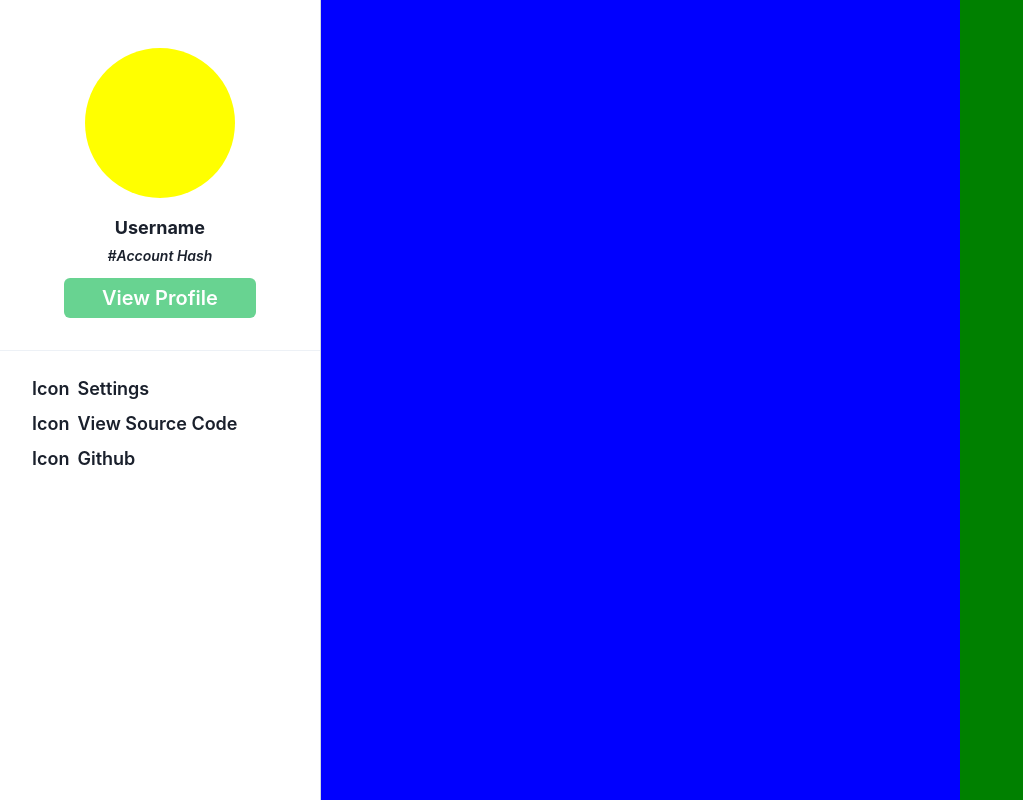
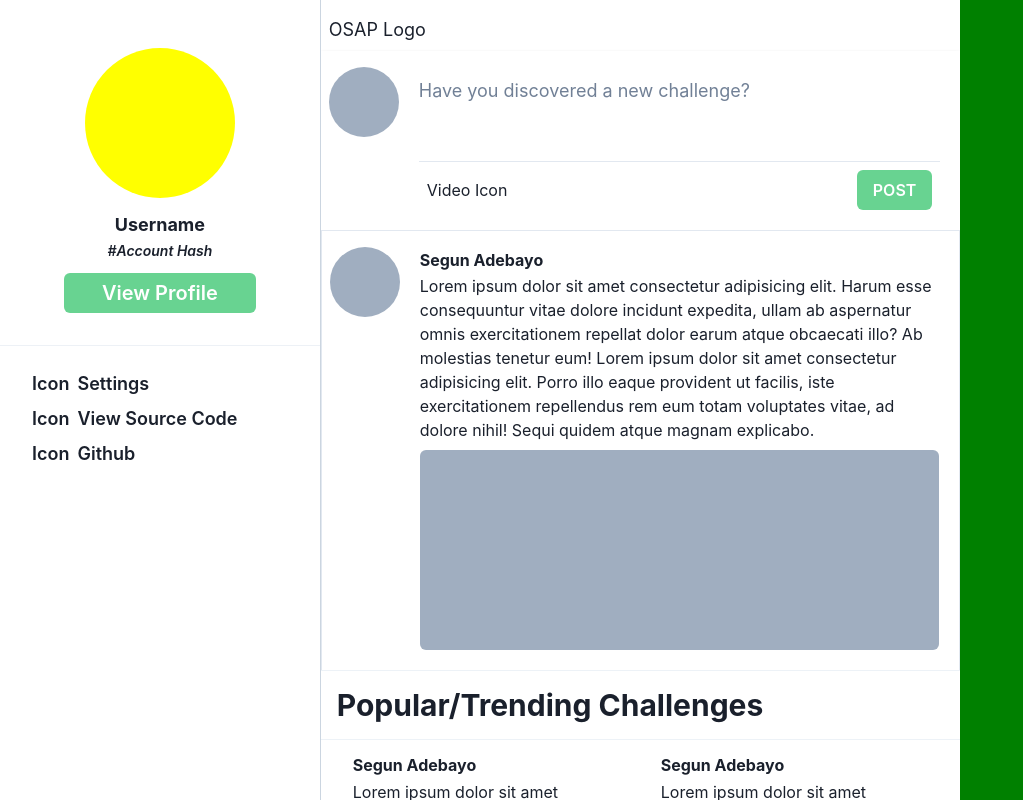
Before and after one commit to d-a-ve/OSAP, a React (Vite) app: page /Home in a window 1280 px wide. Shown: the whole page, without its empty margins (0-1023 px from the left). Built offline with nearby package versions, Linux system fonts and the light colour scheme.

Commit message:
feat: addeed the home center panel component

```diff
--- a/index.html
+++ b/index.html
@@ -7,6 +7,7 @@
       type="image/svg+xml"
       href="/vite.svg"
     />
+    <link rel="stylesheet" href="src/styles/global.css" />
     <meta
       name="viewport"
       content="width=device-width, initial-scale=1.0"
--- a/src/components/homeCenterPanel/CenterPanel.tsx
+++ b/src/components/homeCenterPanel/CenterPanel.tsx
@@ -1,7 +1,33 @@
-import { Box } from "@chakra-ui/react"
+import {
+  Box,
+  Stack,
+  Text
+} from "@chakra-ui/react"
+import ThreadCard from "./ThreadCard"
+import CreateThread from "./CreateThread"
+import PopularThreadsSection from "./PopularThreadSection"
 
 export default function CenterPanel() {
   return (
-    <Box flex="2" bg="blue" height="100vh"></Box>
+    <Box
+      flex="2"
+      overflow="auto"
+      h="100vh"
+      py="16px"
+      className="center-panel"
+    >
+      <Box pl="8px" fontSize="lg" pb="8px">
+        <Text>OSAP Logo</Text>
+      </Box>
+      <CreateThread />
+      <Stack spacing="0px">
+        <ThreadCard />
+        <PopularThreadsSection />
+        <ThreadCard />
+        <ThreadCard />
+        <ThreadCard />
+        <ThreadCard />
+      </Stack>
+    </Box>
   )
 }
--- /dev/null
+++ b/src/components/homeCenterPanel/CreateThread.tsx
@@ -0,0 +1,52 @@
+import {
+  Box,
+  Text,
+  Card,
+  CardBody,
+  Textarea,
+  Flex,
+  Button,
+} from "@chakra-ui/react"
+
+export default function CreateThread() {
+  return (
+    <Card rounded="0px" direction="row">
+      <Box pt="16px" pl="8px">
+        {/* use Avatar component  */}
+        <Box
+          bg="gray.400"
+          rounded="full"
+          height="70px"
+          width="70px"
+        />
+      </Box>
+      <CardBody>
+        <Box w="">
+          <Textarea
+            placeholder="Have you discovered a new challenge?"
+            rows={3}
+            w="100%"
+            resize="none"
+            variant="flushed"
+            size="lg"
+          />
+          <Flex
+            align="center"
+            justify="space-between"
+            mt="8px"
+            px="8px"
+          >
+            <Text>Video Icon</Text>
+            <Button
+              bg="green.300"
+              textColor="white"
+              fontSize="md"
+            >
+              POST
+            </Button>
+          </Flex>
+        </Box>
+      </CardBody>
+    </Card>
+  )
+}
--- /dev/null
+++ b/src/components/homeCenterPanel/PopularThreadSection.tsx
@@ -0,0 +1,34 @@
+import {
+  Box,
+  Grid,
+  Heading,
+} from "@chakra-ui/react"
+import ThreadDetail from "./ThreadDetail"
+
+export default function PopularThreadsSection() {
+  return (
+    <Box borderY="1px" borderColor="gray.100">
+      <Heading
+        size="lg"
+        borderBottom="1px"
+        p="16px"
+        borderColor="gray.100"
+      >
+        Popular/Trending Challenges
+      </Heading>
+      <Grid
+        p="16px"
+        pl="32px"
+        width="100%"
+        overflowX="scroll"
+        gap="8px"
+        autoFlow="column"
+      >
+        <ThreadDetail width="300px" />
+        <ThreadDetail width="300px" />
+        <ThreadDetail width="300px" />
+        <ThreadDetail width="300px" />
+      </Grid>
+    </Box>
+  )
+}
--- /dev/null
+++ b/src/components/homeCenterPanel/ThreadCard.tsx
@@ -0,0 +1,42 @@
+import {
+  Box,
+  Card,
+  CardBody,
+  Stack,
+} from "@chakra-ui/react"
+import ThreadDetail from "./ThreadDetail"
+
+export default function ThreadCard() {
+  return (
+    // check the card example on the chakra ui website for a complete sample
+    <Card
+      rounded="0px"
+      direction="row"
+      variant="outline"
+      borderBottom="3px"
+      _hover={{ background: "gray.50" }}
+    >
+      <Box pt="16px" pl="8px">
+        {/* use Avatar component  */}
+        <Box
+          bg="gray.400"
+          rounded="full"
+          height="70px"
+          width="70px"
+        />
+      </Box>
+      <CardBody>
+        <Stack>
+          <ThreadDetail />
+
+          <Box
+            w="100%"
+            h="200px"
+            bg="gray.400"
+            rounded="md"
+          />
+        </Stack>
+      </CardBody>
+    </Card>
+  )
+}
--- /dev/null
+++ b/src/components/homeCenterPanel/ThreadDetail.tsx
@@ -0,0 +1,31 @@
+import {
+  Box,
+  Text,
+  Heading,
+} from "@chakra-ui/react"
+
+export default function ThreadDetail({
+  width,
+}: {
+  width?: string
+}) {
+  return (
+    <Box w={width}>
+      <Heading size="sm">Segun Adebayo</Heading>
+
+      <Text pt="4px">
+        Lorem ipsum dolor sit amet consectetur
+        adipisicing elit. Harum esse consequuntur
+        vitae dolore incidunt expedita, ullam ab
+        aspernatur omnis exercitationem repellat
+        dolor earum atque obcaecati illo? Ab
+        molestias tenetur eum! Lorem ipsum dolor
+        sit amet consectetur adipisicing elit.
+        Porro illo eaque provident ut facilis,
+        iste exercitationem repellendus rem eum
+        totam voluptates vitae, ad dolore nihil!
+        Sequi quidem atque magnam explicabo.
+      </Text>
+    </Box>
+  )
+}
--- a/src/components/homeLeftPanel/LeftPanel.tsx
+++ b/src/components/homeLeftPanel/LeftPanel.tsx
@@ -3,6 +3,7 @@ import {
   Button,
   Divider,
   Flex,
+  Heading,
   Text,
   VStack,
 } from "@chakra-ui/react"
@@ -55,9 +56,12 @@ export default function LeftPanel() {
             py="16px"
             w="100%"
           >
-            <Text fontWeight="bold" fontSize="lg">
+            <Heading
+              fontWeight="bold"
+              fontSize="lg"
+            >
               Username
-            </Text>
+            </Heading>
             <Text
               fontWeight="semibold"
               fontSize="sm"
--- a/src/styles/global.css
+++ b/src/styles/global.css
@@ -0,0 +1,12 @@
+::-webkit-scrollbar {
+    width: 4px;
+    height: 4px;
+	background-color: #F5F5F5;
+    -webkit-box-shadow: inset 0 0 6px rgba(0,0,0,0.3);
+    border-radius: 4px;
+}
+
+::-webkit-scrollbar-thumb {
+	background-color: #000000;
+    border-radius: 4px;
+}
```
